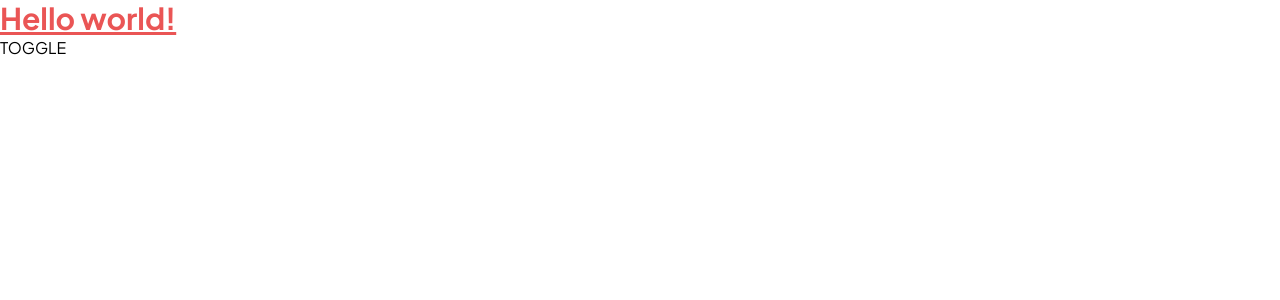
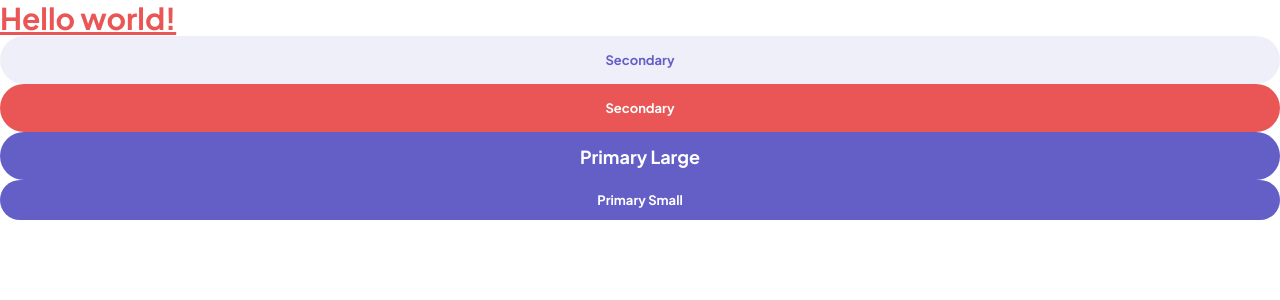
Before and after one commit to brianestraduh/kanban-board, an Angular app: page / in a window 1280 px wide. Shown: the top 300 px of the page. Built offline with nearby package versions, Linux system fonts and the light colour scheme.

Commit message:
Finished Button Components styled win ngClass

```diff
--- a/src/app/app.component.html
+++ b/src/app/app.component.html
@@ -3,4 +3,9 @@
 >
   Hello world!
 </h1>
-<button (click)="toggleTheme()">TOGGLE</button>
+<div class="flex flex-col w-full">
+  <app-button buttonType="secondary" text="Secondary"></app-button>
+  <app-button buttonType="destructive" text="Secondary"></app-button>
+  <app-button buttonType="primary-l" text="Primary Large"></app-button>
+  <app-button buttonType="primary-sm" text="Primary Small"></app-button>
+</div>
--- a/src/app/app.component.ts
+++ b/src/app/app.component.ts
@@ -1,17 +1,14 @@
 import { Component, inject } from '@angular/core';
 import { ThemeService } from './shared/services/theme.service';
+import { ButtonComponent } from './shared/components/button/button.component';
 
 @Component({
   selector: 'app-root',
   standalone: true,
-  imports: [],
+  imports: [ButtonComponent],
   templateUrl: './app.component.html',
   styleUrl: './app.component.css',
 })
 export class AppComponent {
   private themeService = inject(ThemeService);
-  toggleTheme() {
-    this.themeService.toggleTheme();
-  }
-  title = 'kanban-board';
 }
--- a/src/app/shared/components/button/button.component.html
+++ b/src/app/shared/components/button/button.component.html
@@ -1 +1,20 @@
-<p>button works!</p>
+<button
+  [ngClass]="[
+    'font-sans text-center rounded-full w-full',
+    buttonType === 'secondary'
+      ? 'bg-purple-1 bg-opacity-10 text-body-m font-heading-s h-12 text-purple-1 hover:bg-opacity-25'
+      : '',
+    buttonType === 'destructive'
+      ? 'bg-red-1 text-body-m font-heading-s h-12 text-white-1 hover:bg-red-2'
+      : '',
+    buttonType === 'primary-l'
+      ? 'bg-purple-1 text-heading-l font-heading-l h-12 text-white-1 hover:bg-purple-2'
+      : '',
+    buttonType === 'primary-sm'
+      ? 'bg-purple-1 text-body-m font-heading-s h-10 text-white-1 hover:bg-purple-2'
+      : '',
+  ]"
+  type="button"
+>
+  <span>{{ text }}</span>
+</button>
--- a/src/app/shared/components/button/button.component.ts
+++ b/src/app/shared/components/button/button.component.ts
@@ -1,12 +1,19 @@
-import { Component } from '@angular/core';
+import { NgClass } from '@angular/common';
+import { Component, inject, Input } from '@angular/core';
 
 @Component({
   selector: 'app-button',
   standalone: true,
-  imports: [],
+  imports: [NgClass],
   templateUrl: './button.component.html',
-  styleUrl: './button.component.css'
+  styleUrl: './button.component.css',
 })
 export class ButtonComponent {
+  @Input() buttonType!:
+    | 'primary-l'
+    | 'primary-sm'
+    | 'secondary'
+    | 'destructive';
 
+  @Input() text!: string;
 }
--- a/tailwind.config.js
+++ b/tailwind.config.js
@@ -3,6 +3,7 @@ module.exports = {
   darkMode: "class",
   content: ["./src/**/*.{html,ts}"],
   theme: {
+    extend: {
       colors: {
         "purple-1": "#635FC7",
         "purple-2": "#A8A4FF",
@@ -20,39 +21,21 @@ module.exports = {
       fontFamily: {
         sans: ['"Plus Jakarta Sans"', "sans-serif"],
       },
-    extend: {
-      typography: {
-        "heading-xl": {
-          fontWeight: "700",
-          fontSize: "24px",
-          lineHeight: "30px",
+      fontSize: {
+        "heading-xl": ["24px", "30px"],
+        "heading-l": ["18px", "23px"],
+        "heading-m": ["15px", "19px"],
+        "heading-s": ["12px", { lineHeight: "15px", letterSpacing: "2.4px" }],
+        "body-m": ["13px", "23px"],
+        "body-s": ["12px", "15px"],
       },
-        "heading-l": {
-          fontWeight: "700",
-          fontSize: "18px",
-          lineHeight: "23px",
-        },
-        "heading-m": {
-          fontWeight: "700",
-          fontSize: "15px",
-          lineHeight: "19px",
-        },
-        "heading-s": {
-          fontWeight: "700",
-          fontSize: "12px",
-          lineHeight: "15px",
-          letterSpacing: "2.4px",
-        },
-        "body-m": {
-          fontWeight: "500",
-          fontSize: "13px",
-          lineHeight: "23px",
-        },
-        "body-s": {
-          fontWeight: "700",
-          fontSize: "12px",
-          lineHeight: "15px",
-        },
+      fontWeight: {
+        "heading-xl": "700",
+        "heading-l": "700",
+        "heading-m": "700",
+        "heading-s": "700",
+        "body-m": "500",
+        "body-s": "700",
       },
     },
   },
```
Lines whose indentation alone changed are shown as unchanged.
